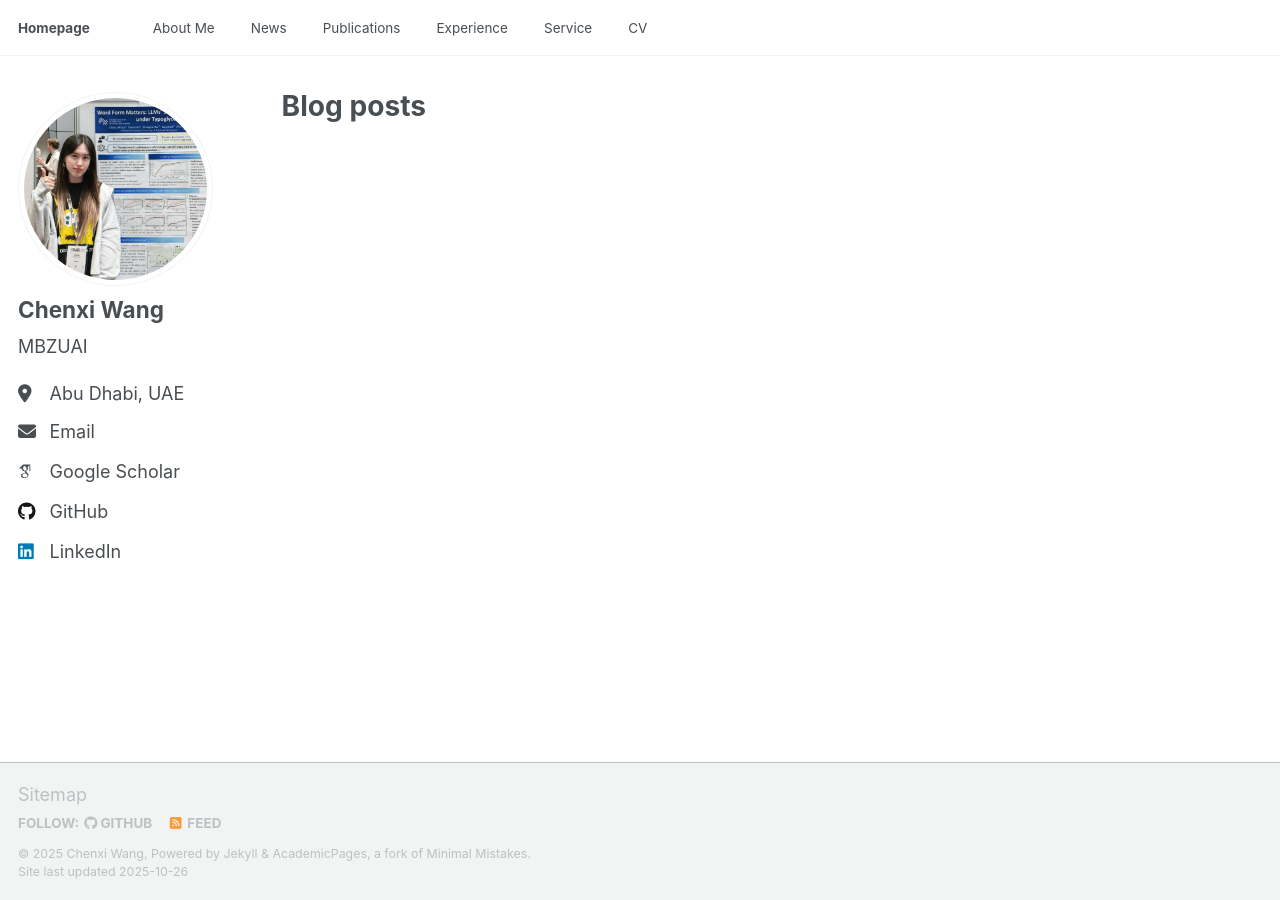
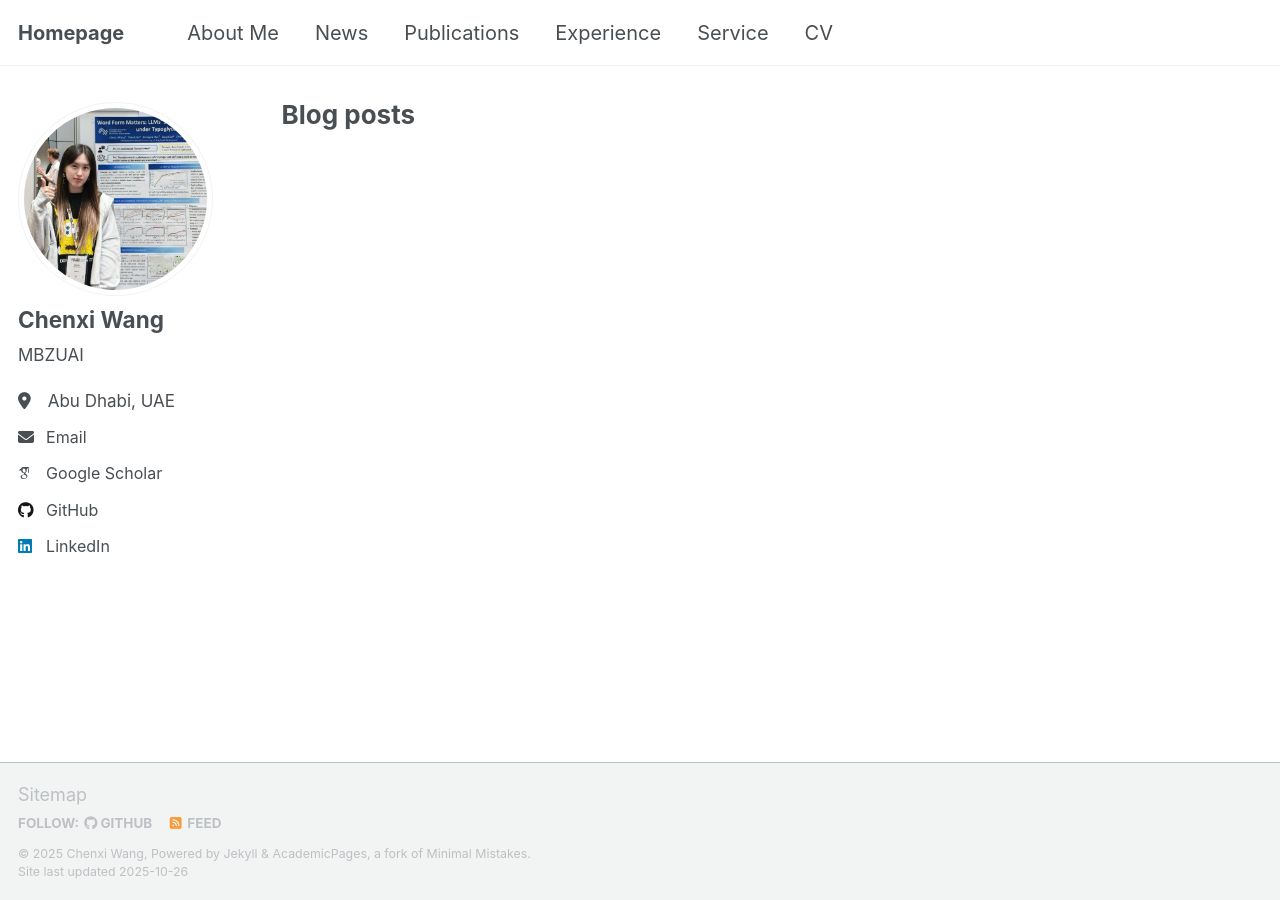
Before and after one commit to Aurora-cx/Aurora-cx.github.io, a Jekyll site: the page built from _pages/year-archive.html, in a window 1280 px wide. Built offline with Jekyll 4.4.1, drawn with Linux system fonts in a browser that asks for light colours; some web fonts are replaced; a script that is not in the unit is left out.

Commit message:
Customize font sizes: h1=26px, nav=20px, sidebar=17px

```diff
--- a/_sass/layout/_base.scss
+++ b/_sass/layout/_base.scss
@@ -33,7 +33,7 @@ h1, h2, h3, h4, h5, h6 {
 
 h1 {
   margin-top: 0;
-  font-size: $type-size-3;
+  font-size: 1.444em;  // 26px on 18px base
 }
 
 h2 {
--- a/_sass/layout/_navigation.scss
+++ b/_sass/layout/_navigation.scss
@@ -183,6 +183,7 @@
     padding: 0.5rem 0;
     color: var(--global-masthead-link-color);
     text-decoration: none;
+    font-size: 1.111rem;  // 20px on 18px base
 
     &:hover {
       color: var(--global-masthead-link-color-hover);
--- a/_sass/layout/_sidebar.scss
+++ b/_sass/layout/_sidebar.scss
@@ -51,7 +51,7 @@
 
   p, li {
     font-family: $sans-serif;
-    font-size: $type-size-5;
+    font-size: 0.944em;  // 17px on 18px base
     line-height: 1.5;
   }
 
@@ -150,6 +150,7 @@
 
 .author__bio {
   margin: 0;
+  font-size: 0.944em;  // 17px on 18px base
 
   @include breakpoint($large) {
     margin-top: 10px;
@@ -260,7 +261,7 @@ p, li {
     padding-top: 2px;
     padding-bottom: 2px;
     color: inherit;
-    font-size: $type-size-5;
+    font-size: 0.944em;  // 17px on 18px base
     text-decoration: none;
 
     &:hover {
```
